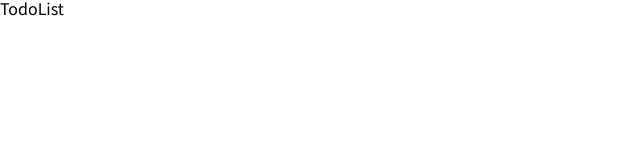
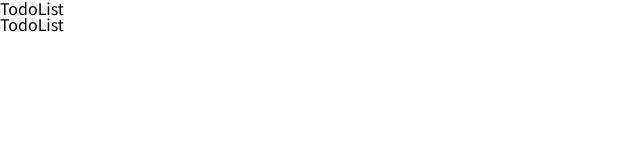
Before and after one commit to joyunhsiao/todolist_frontend, a React (Vite) app: page / in a window 1280 px wide. Shown: the top 160 px of the page, without its empty margins (0-640 px from the left). Built offline with nearby package versions, Linux system fonts and the light colour scheme.

Commit message:
feat: Consolidate variable naming conventions

```diff
--- a/src/routes/AuthLayout.tsx
+++ b/src/routes/AuthLayout.tsx
@@ -4,7 +4,7 @@ export const AuthLayout: React.FC = () => {
 
   return (
     <div className='auth_container'>
-      <h1 className='visually-hidden'>TodoList</h1>
+      <h1 className='visually_hidden'>TodoList</h1>
       <img width='386px' src='/images/left.svg' alt='online todo list' />
       <div className='auth_right'>
         <Outlet />
--- a/src/styles/base.sass
+++ b/src/styles/base.sass
@@ -4,7 +4,7 @@
 body
   font-family: "Noto Sans TC", sans-serif
 
-.visually-hidden
+.visually_hidden
   position: absolute
   width: 1px
   height: 1px
```
